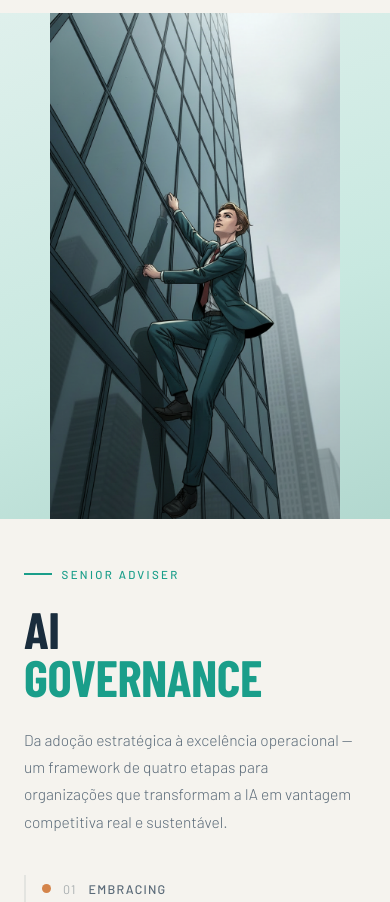
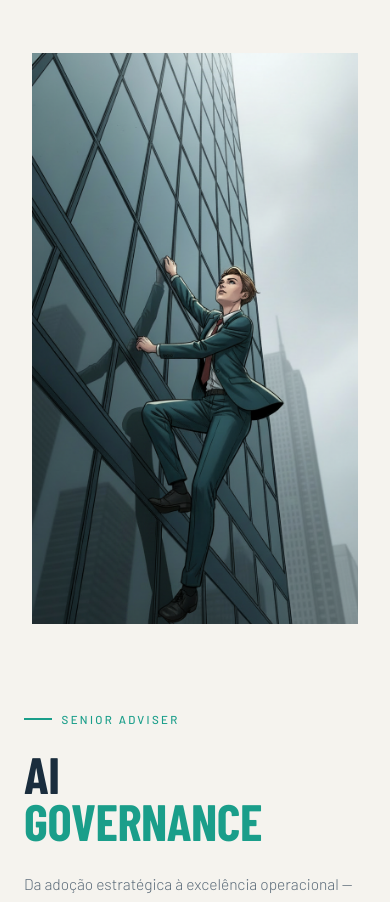
Before and after one commit to pedmartins/landingpage, a Flask app: page / in a window 390 px wide. Shown: the part 51-953 px from the top of the page. Run offline with Flask 3, Linux system fonts and the light colour scheme; some web fonts are replaced.

Commit message:
Redefine layout for right hero image

```diff
--- a/templates/index.html
+++ b/templates/index.html
@@ -295,12 +295,23 @@
       }
       .hero-left::after { display: none; }
       .hero-right {
-        order: 1;
-        min-height: 55vw;
+        position: relative;
+        overflow: hidden;
+        background: var(--cream);          /* <- evita o verde aparecer */
+        display: flex;
+        align-items: flex-start;
+        justify-content: center;
+        padding: 2.5rem 2rem;              /* <- cria respiro lateral */
       }
+
       .hero-right img {
-        max-width: 92vw;   /* <-- limite máximo (mobile) */
-        max-height: 60vh;  /* <-- evita imagem gigante no topo */
+        width: 100%;
+        height: auto;
+        max-width: 420px;                  /* <- reduz a largura (ajusta aqui) */
+        max-height: 86vh;
+        object-fit: contain;
+        object-position: center top;
+        display: block;
       }
       .articles-section { padding: 3rem 1.5rem 4rem; }
       .articles-grid { grid-template-columns: 1fr; gap: 1.25rem; }
```
